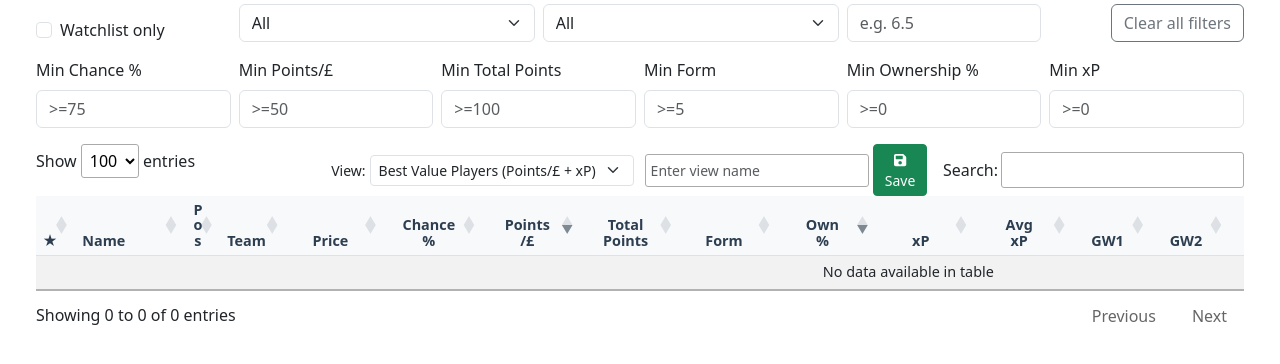
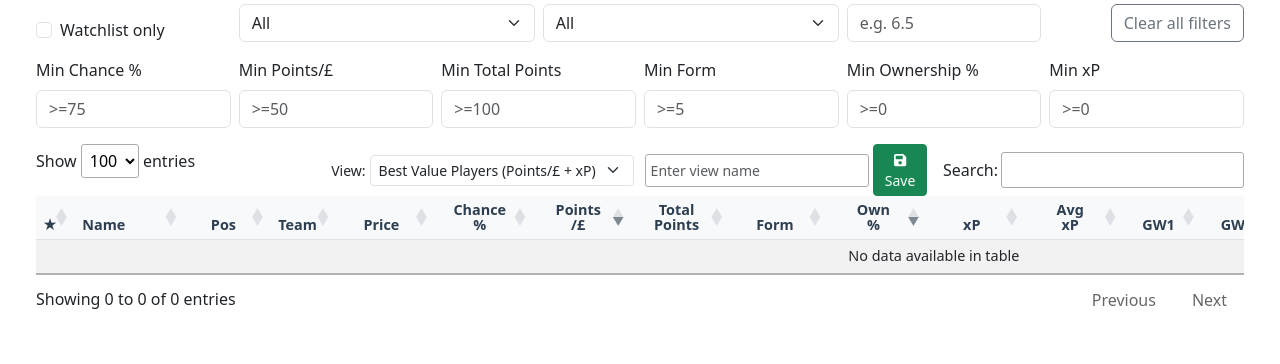
Before and after one commit to oos/FPL2, a Flask app: page /players2 in a window 1280 px wide. Shown: the part 132-496 px from the top of the page. Run offline with Flask 3, Linux system fonts and the light colour scheme; data that the repository does not hold is empty; some libraries are stand-ins or nearby versions.

Commit message:
ui(players2): widen Pos column (~20%) by setting min-width to 60px for clarity

```diff
--- a/templates/players2.html
+++ b/templates/players2.html
@@ -51,6 +51,8 @@
 
     /* Allow name and team to wrap to reduce width (narrower) */
     #players2Table th:nth-child(2), #players2Table td:nth-child(2) { white-space: normal; min-width: 100px; padding-left: 0.3rem; padding-right: 0.3rem; }
+    /* Make Pos column a bit wider for readability */
+    #players2Table th:nth-child(3), #players2Table td:nth-child(3) { min-width: 60px; }
     /* Team column narrower */
     #players2Table th:nth-child(4), #players2Table td:nth-child(4) { white-space: normal; min-width: 56px; padding-left: 0.3rem; padding-right: 0.3rem; }
 
```
